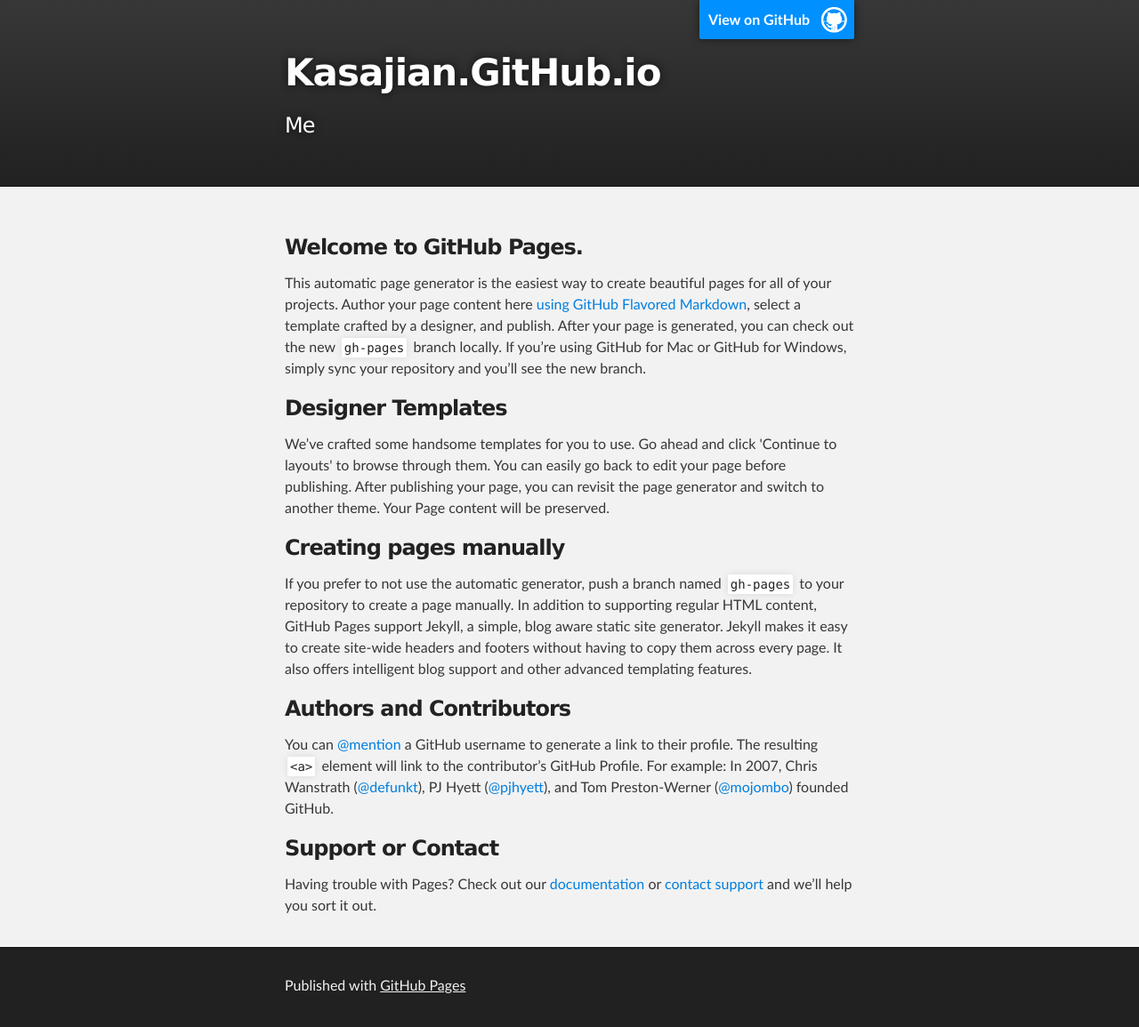
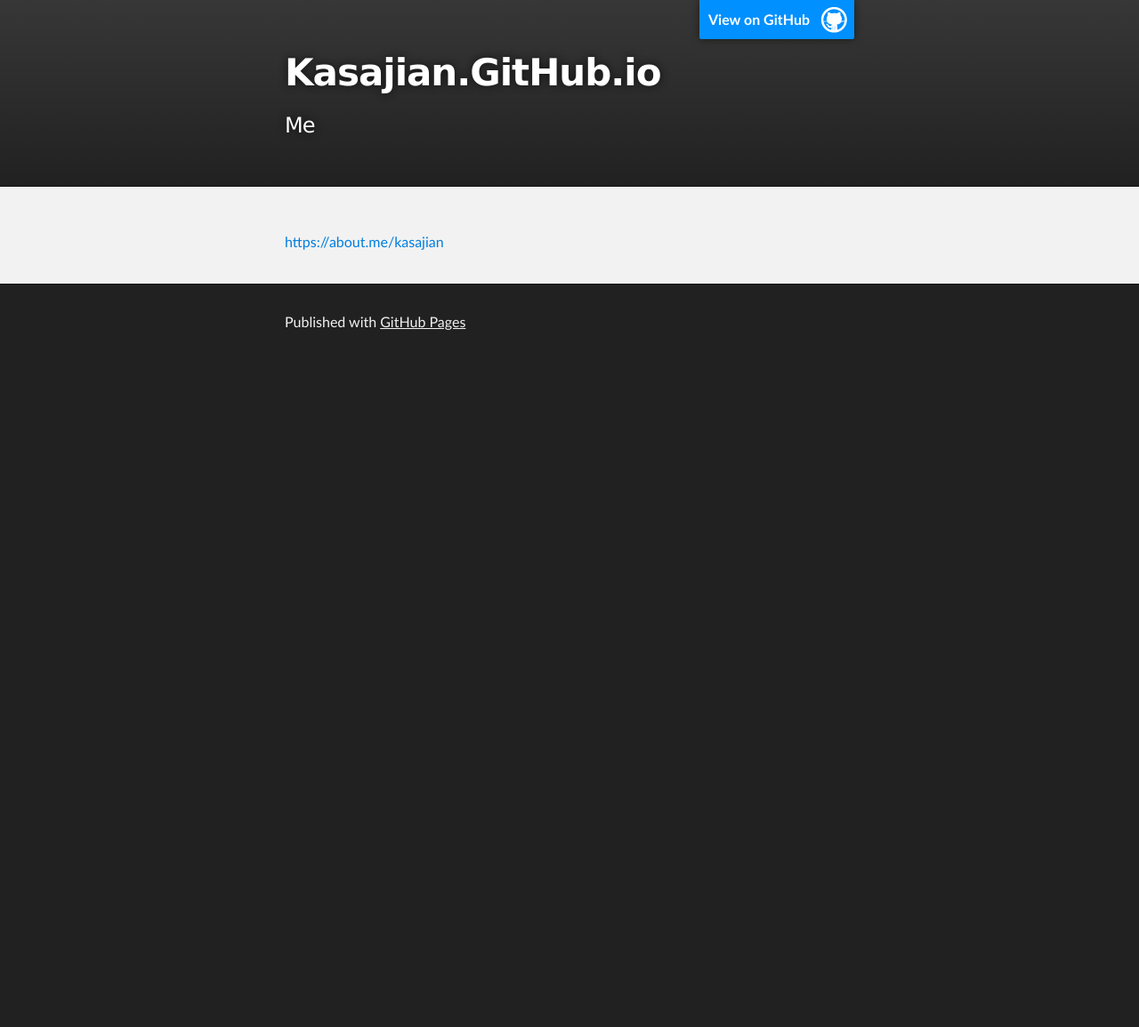
Before and after one commit to kasajian/kasajian.github.io, a Jekyll site: the page index.html, which Jekyll copies as it is, in a window 1280 px wide. Shown: the whole page at 89% size. Built offline with Jekyll 4.4.1, drawn with Linux system fonts in a browser that asks for light colours; after the commit the page ends 900 px from its top, so only the background shows below that.

Commit message:
Replace master branch with page content via GitHub

```diff
--- a/index.html
+++ b/index.html
@@ -27,30 +27,7 @@
     <!-- MAIN CONTENT -->
     <div id="main_content_wrap" class="outer">
       <section id="main_content" class="inner">
-        <h3>
-<a id="welcome-to-github-pages" class="anchor" href="#welcome-to-github-pages" aria-hidden="true"><span class="octicon octicon-link"></span></a>Welcome to GitHub Pages.</h3>
-
-<p>This automatic page generator is the easiest way to create beautiful pages for all of your projects. Author your page content here <a href="https://guides.github.com/features/mastering-markdown/">using GitHub Flavored Markdown</a>, select a template crafted by a designer, and publish. After your page is generated, you can check out the new <code>gh-pages</code> branch locally. If you’re using GitHub for Mac or GitHub for Windows, simply sync your repository and you’ll see the new branch.</p>
-
-<h3>
-<a id="designer-templates" class="anchor" href="#designer-templates" aria-hidden="true"><span class="octicon octicon-link"></span></a>Designer Templates</h3>
-
-<p>We’ve crafted some handsome templates for you to use. Go ahead and click 'Continue to layouts' to browse through them. You can easily go back to edit your page before publishing. After publishing your page, you can revisit the page generator and switch to another theme. Your Page content will be preserved.</p>
-
-<h3>
-<a id="creating-pages-manually" class="anchor" href="#creating-pages-manually" aria-hidden="true"><span class="octicon octicon-link"></span></a>Creating pages manually</h3>
-
-<p>If you prefer to not use the automatic generator, push a branch named <code>gh-pages</code> to your repository to create a page manually. In addition to supporting regular HTML content, GitHub Pages support Jekyll, a simple, blog aware static site generator. Jekyll makes it easy to create site-wide headers and footers without having to copy them across every page. It also offers intelligent blog support and other advanced templating features.</p>
-
-<h3>
-<a id="authors-and-contributors" class="anchor" href="#authors-and-contributors" aria-hidden="true"><span class="octicon octicon-link"></span></a>Authors and Contributors</h3>
-
-<p>You can <a href="https://github.com/blog/821" class="user-mention">@mention</a> a GitHub username to generate a link to their profile. The resulting <code>&lt;a&gt;</code> element will link to the contributor’s GitHub Profile. For example: In 2007, Chris Wanstrath (<a href="https://github.com/defunkt" class="user-mention">@defunkt</a>), PJ Hyett (<a href="https://github.com/pjhyett" class="user-mention">@pjhyett</a>), and Tom Preston-Werner (<a href="https://github.com/mojombo" class="user-mention">@mojombo</a>) founded GitHub.</p>
-
-<h3>
-<a id="support-or-contact" class="anchor" href="#support-or-contact" aria-hidden="true"><span class="octicon octicon-link"></span></a>Support or Contact</h3>
-
-<p>Having trouble with Pages? Check out our <a href="https://help.github.com/pages">documentation</a> or <a href="https://github.com/contact">contact support</a> and we’ll help you sort it out.</p>
+        <p><a href="https://about.me/kasajian">https://about.me/kasajian</a></p>
       </section>
     </div>
 
```
Also changed, not shown: params.json (+1 -1 lines).
